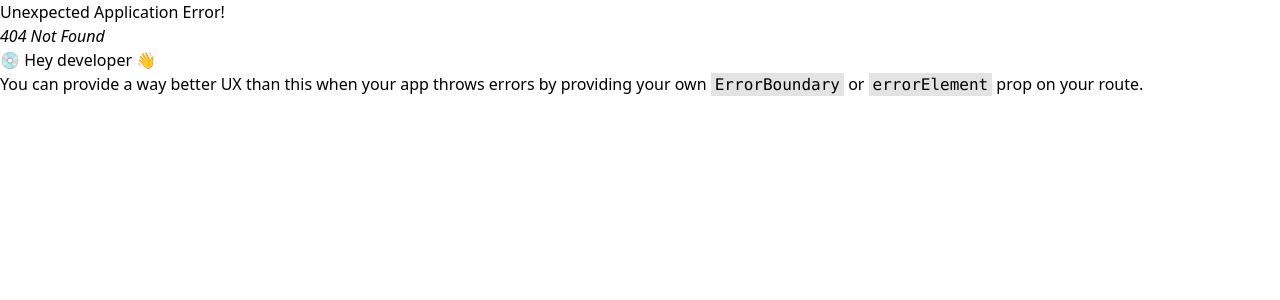
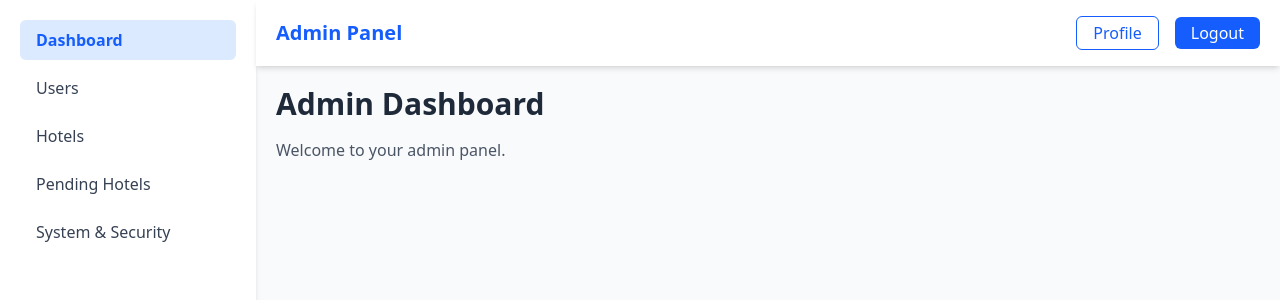
Before and after one commit to alexgomesoffice-cmd/MyHotels, a React (Vite) app: page /admin in a window 1280 px wide. Before the commit this address had no page. Shown: the top 300 px of the page. Built offline with nearby package versions, Linux system fonts and the light colour scheme.

Commit message:
worked on admin panel

```diff
--- a/src/App.jsx
+++ b/src/App.jsx
@@ -1,20 +1,33 @@
-import Home from "./Pages/Home";
-import About from "./Pages/About";
-import TermsAndServices from "./Pages/TermsAndServices";
-import CustomerService from "./Pages/CustomerService";
-import Login from "./Pages/LogIn";
-import Register from "./Pages/Register";
-import Hotels from "./Pages/Hotels";
-import HotelDescription from "./Pages/HotelDescription";
-import Layout from "./Layout";
-import SearchResults from "./Pages/SearchResults";
-
+import React from "react";
 import { createBrowserRouter, RouterProvider } from "react-router-dom";
 
 import "slick-carousel/slick/slick.css";
 import "slick-carousel/slick/slick-theme.css";
 
+// User Pages
+import Home from "./Pages/Home";
+import About from "./Pages/About";
+import TermsAndServices from "./Pages/TermsAndServices";
+import CustomerService from "./Pages/CustomerService";
+import Login from "./Pages/Login";
+import Register from "./Pages/Register";
+import Hotels from "./Pages/Hotels";
+import HotelDescription from "./Pages/HotelDescription";
+import SearchResults from "./Pages/SearchResults";
+
+// Layout for user pages
+import Layout from "./Layout";
+
+// Admin Pages
+import AdminLayout from "./admin/adminComponents/AdminLayout";
+import Dashboard from "./admin/adminPages/Dashboard";
+import Users from "./admin/adminPages/UserList";
+import AdminHotels from "./admin/adminPages/HotelList";
+import PendingHotels from "./admin/adminPages/PendingHotels";
+import Security from "./admin/adminPages/Security";
+
 const router = createBrowserRouter([
+  // User Routes
   {
     path: "/",
     element: <Layout />,
@@ -27,9 +40,23 @@ const router = createBrowserRouter([
       { path: "register", element: <Register /> },
       { path: "hotels", element: <Hotels /> },
       { path: "hotels/:id", element: <HotelDescription /> },
-      { path:"/search", element :<SearchResults /> }
+      { path: "search", element: <SearchResults /> },
     ],
   },
+
+  // Admin Routes
+  {
+  path: "/admin",
+  element: <AdminLayout />,
+  children: [
+    { index: true, element: <Dashboard /> },
+    { path: "users", element: <Users /> },
+    { path: "hotels", element: <AdminHotels /> },
+    { path: "pending-hotels", element: <PendingHotels /> },
+    { path: "security", element: <Security /> },
+  ],
+}
+,
 ]);
 
 const App = () => {
--- a/src/Components/Navbar/Navbar.jsx
+++ b/src/Components/Navbar/Navbar.jsx
@@ -48,20 +48,6 @@ const Navbar = () => {
     setSuggestionsOpen(false);
   };
 
-  // Handle pressing Enter
-  const handleKeyPress = (e) => {
-    if (e.key === "Enter") {
-      if (suggestions.length > 0) {
-        handleSelect(suggestions[0]);
-      } else if (searchTerm.trim() !== "") {
-        navigate(`/search?q=${searchTerm}`);
-        setSearchTerm("");
-        setSuggestions([]);
-        setSuggestionsOpen(false);
-      }
-    }
-  };
-
   // Handle search button click
   const handleSearchClick = () => {
     if (searchTerm.trim() !== "") {
@@ -90,7 +76,7 @@ const Navbar = () => {
             type="text"
             value={searchTerm}
             onChange={handleChange}
-            onKeyDown={handleKeyPress}
+
             placeholder="Search hotels..."
             className="border border-gray-300 rounded-md px-3 py-2 w-full focus:ring-1 focus:ring-blue-400 focus:outline-none"
           />
--- a/src/Pages/SearchResults.jsx
+++ b/src/Pages/SearchResults.jsx
@@ -1,4 +1,3 @@
-// src/Pages/SearchResults.jsx
 import React from "react";
 import { useLocation } from "react-router-dom";
 import HotelCardList from "../Components/UI/HotelCardList";
--- /dev/null
+++ b/src/admin/adminComponents/AdminLayout.jsx
@@ -0,0 +1,21 @@
+// src/admin/adminComponents/AdminLayout.jsx
+import React from "react";
+import { Outlet } from "react-router-dom";
+import AdminNavbar from "./AdminNavbar";
+import AdminSidebar from "./AdminSidebar";
+
+const AdminLayout = () => {
+  return (
+    <div className="flex min-h-screen bg-gray-50">
+      <AdminSidebar />
+      <div className="flex-1 flex flex-col">
+        <AdminNavbar />
+        <main className="p-5 flex-1 overflow-auto">
+          <Outlet />
+        </main>
+      </div>
+    </div>
+  );
+};
+
+export default AdminLayout;
--- /dev/null
+++ b/src/admin/adminComponents/AdminNavbar.jsx
@@ -0,0 +1,20 @@
+// src/admin/adminComponents/AdminNavbar.jsx
+import React from "react";
+
+const AdminNavbar = () => {
+  return (
+    <nav className="bg-white shadow-md px-5 py-4 flex items-center justify-between">
+      <h1 className="font-bold text-xl text-blue-600">Admin Panel</h1>
+      <div className="flex items-center gap-4">
+        <button className="border border-blue-600 text-blue-600 px-4 py-1 rounded-md hover:bg-blue-50">
+          Profile
+        </button>
+        <button className="bg-blue-600 text-white px-4 py-1 rounded-md hover:bg-blue-700">
+          Logout
+        </button>
+      </div>
+    </nav>
+  );
+};
+
+export default AdminNavbar;
--- /dev/null
+++ b/src/admin/adminComponents/AdminSidebar.jsx
@@ -0,0 +1,44 @@
+// src/admin/adminComponents/AdminSidebar.jsx
+import React from "react";
+import { NavLink } from "react-router-dom";
+
+const AdminSidebar = () => {
+  const linkClass = ({ isActive }) =>
+    `block px-4 py-2 rounded-md hover:bg-blue-50 ${
+      isActive ? "bg-blue-100 font-semibold text-blue-600" : "text-gray-700"
+    }`;
+
+  return (
+    <aside className="w-64 bg-white shadow-md min-h-screen p-5 hidden md:block">
+      <ul className="space-y-2">
+        <li>
+          <NavLink to="/admin" className={linkClass} end>
+            Dashboard
+          </NavLink>
+        </li>
+        <li>
+          <NavLink to="/admin/users" className={linkClass}>
+            Users
+          </NavLink>
+        </li>
+        <li>
+          <NavLink to="/admin/hotels" className={linkClass}>
+            Hotels
+          </NavLink>
+        </li>
+        <li>
+          <NavLink to="/admin/pending-hotels" className={linkClass}>
+            Pending Hotels
+          </NavLink>
+        </li>
+        <li>
+          <NavLink to="/admin/security" className={linkClass}>
+            System & Security
+          </NavLink>
+        </li>
+      </ul>
+    </aside>
+  );
+};
+
+export default AdminSidebar;
--- /dev/null
+++ b/src/admin/adminPages/Dashboard.jsx
@@ -0,0 +1,13 @@
+// src/admin/adminPages/Dashboard.jsx
+import React from "react";
+
+const Dashboard = () => {
+  return (
+    <div>
+      <h1 className="text-3xl font-bold mb-4 text-gray-800">Admin Dashboard</h1>
+      <p className="text-gray-600">Welcome to your admin panel.</p>
+    </div>
+  );
+};
+
+export default Dashboard;
--- /dev/null
+++ b/src/admin/adminPages/HotelList.jsx
@@ -0,0 +1,43 @@
+import React from "react";
+import hotelsData from "../../data/hotelData.jsx"; // make sure the path is correct
+
+const HotelList = () => {
+  return (
+    <div className="p-6">
+      <h1 className="text-2xl font-bold mb-4">Hotels Management</h1>
+
+      <div className="overflow-x-auto bg-white shadow-md rounded-lg">
+        <table className="min-w-full divide-y divide-gray-200">
+          <thead className="bg-gray-50">
+            <tr>
+              <th className="px-6 py-3 text-left text-xs font-medium text-gray-500 uppercase tracking-wider">ID</th>
+              <th className="px-6 py-3 text-left text-xs font-medium text-gray-500 uppercase tracking-wider">Name</th>
+              <th className="px-6 py-3 text-left text-xs font-medium text-gray-500 uppercase tracking-wider">Location</th>
+              <th className="px-6 py-3 text-left text-xs font-medium text-gray-500 uppercase tracking-wider">Price ($)</th>
+              <th className="px-6 py-3 text-left text-xs font-medium text-gray-500 uppercase tracking-wider">Rating</th>
+              <th className="px-6 py-3 text-left text-xs font-medium text-gray-500 uppercase tracking-wider">Actions</th>
+            </tr>
+          </thead>
+
+          <tbody className="bg-white divide-y divide-gray-200">
+            {hotelsData.map((hotel) => (
+              <tr key={hotel.id}>
+                <td className="px-6 py-4 whitespace-nowrap">{hotel.id}</td>
+                <td className="px-6 py-4 whitespace-nowrap">{hotel.name}</td>
+                <td className="px-6 py-4 whitespace-nowrap">{hotel.location}</td>
+                <td className="px-6 py-4 whitespace-nowrap">{hotel.price}</td>
+                <td className="px-6 py-4 whitespace-nowrap">{hotel.rating}</td>
+                <td className="px-6 py-4 whitespace-nowrap">
+                  <button className="text-blue-600 hover:text-blue-900 mr-2">Edit</button>
+                  <button className="text-red-600 hover:text-red-900">Delete</button>
+                </td>
+              </tr>
+            ))}
+          </tbody>
+        </table>
+      </div>
+    </div>
+  );
+};
+
+export default HotelList;
--- /dev/null
+++ b/src/admin/adminPages/PendingHotels.jsx
@@ -0,0 +1,13 @@
+// src/admin/adminPages/PendingHotels.jsx
+import React from "react";
+
+const PendingHotels = () => {
+  return (
+    <div>
+      <h1 className="text-3xl font-bold mb-4 text-gray-800">Pending Hotels</h1>
+      <p className="text-gray-600">Approve or reject pending hotel submissions.</p>
+    </div>
+  );
+};
+
+export default PendingHotels;
--- /dev/null
+++ b/src/admin/adminPages/Security.jsx
@@ -0,0 +1,13 @@
+// src/admin/adminPages/Security.jsx
+import React from "react";
+
+const Security = () => {
+  return (
+    <div>
+      <h1 className="text-3xl font-bold mb-4 text-gray-800">System & Security</h1>
+      <p className="text-gray-600">Manage system settings and security options.</p>
+    </div>
+  );
+};
+
+export default Security;
--- /dev/null
+++ b/src/admin/adminPages/UserList.jsx
@@ -0,0 +1,55 @@
+import React from "react";
+import usersData from "../../data/usersData.jsx"; // make sure the path is correct
+
+const UserList = () => {
+  return (
+    <div className="p-6">
+      <h1 className="text-2xl font-bold mb-4">User Management</h1>
+
+      <div className="overflow-x-auto bg-white shadow-md rounded-lg">
+        <table className="min-w-full divide-y divide-gray-200">
+          <thead className="bg-gray-50">
+            <tr>
+              <th className="px-6 py-3 text-left text-xs font-medium text-gray-500 uppercase tracking-wider">
+                ID
+              </th>
+              <th className="px-6 py-3 text-left text-xs font-medium text-gray-500 uppercase tracking-wider">
+                Name
+              </th>
+              <th className="px-6 py-3 text-left text-xs font-medium text-gray-500 uppercase tracking-wider">
+                Email
+              </th>
+              <th className="px-6 py-3 text-left text-xs font-medium text-gray-500 uppercase tracking-wider">
+                Role
+              </th>
+              <th className="px-6 py-3 text-left text-xs font-medium text-gray-500 uppercase tracking-wider">
+                Actions
+              </th>
+            </tr>
+          </thead>
+
+          <tbody className="bg-white divide-y divide-gray-200">
+            {usersData.map((user) => (
+              <tr key={user.id}>
+                <td className="px-6 py-4 whitespace-nowrap">{user.id}</td>
+                <td className="px-6 py-4 whitespace-nowrap">{user.name}</td>
+                <td className="px-6 py-4 whitespace-nowrap">{user.email}</td>
+                <td className="px-6 py-4 whitespace-nowrap">{user.role}</td>
+                <td className="px-6 py-4 whitespace-nowrap">
+                  <button className="text-blue-600 hover:text-blue-900 mr-2">
+                    Edit
+                  </button>
+                  <button className="text-red-600 hover:text-red-900">
+                    Delete
+                  </button>
+                </td>
+              </tr>
+            ))}
+          </tbody>
+        </table>
+      </div>
+    </div>
+  );
+};
+
+export default UserList;
--- /dev/null
+++ b/src/data/usersData.jsx
@@ -0,0 +1,12 @@
+import React from 'react'
+
+
+const usersData = [
+  { id: 1, name: "A", email: "abcd@gmail.com", role: "User" },
+  { id: 2, name: "B", email: "abcd@gmail.com", role: "user" },
+  { id: 3, name: "C", email: "abcd@gmail.com", role: "User" },
+  { id: 4, name: "D", email: "abcd@gmail.com", role: "User" },
+  { id: 5, name: "E", email: "abcd@gmail.com", role: "User" },
+];
+
+export default usersData;
```
